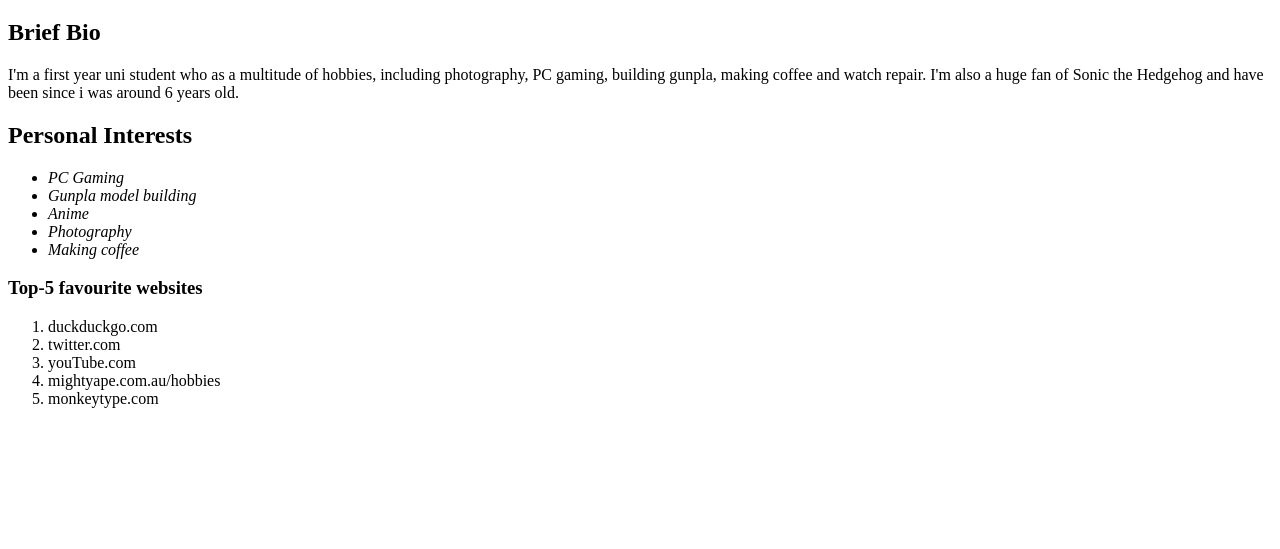
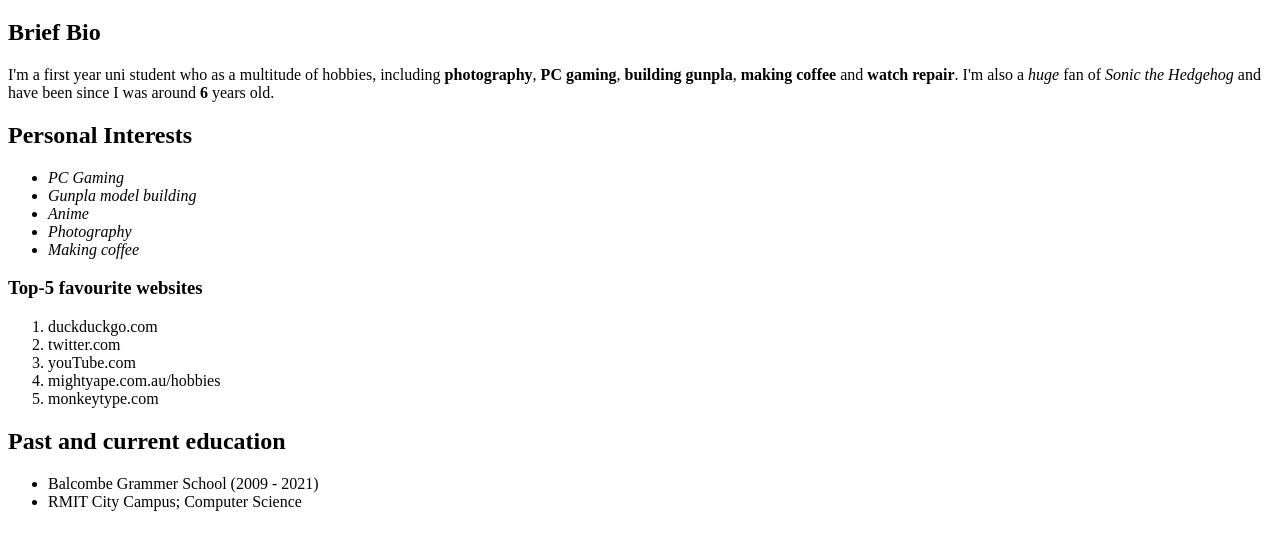
Before and after one commit to JamesLeeRMIT/Workshop1_Practise, a plain HTML site: page html/index.html in a window 1280 px wide. Shown: the part 61-610 px from the top of the page. Drawn offline with Linux system fonts and the light colour scheme.

Commit message:
Updated with a goal

```diff
--- a/html/index.html
+++ b/html/index.html
@@ -10,7 +10,10 @@
   <h1>James Lee</h1>
 
   <h2>Brief Bio</h2>
-  <p>I'm a first year uni student who as a multitude of hobbies, including photography, PC gaming, building gunpla, making coffee and watch repair. I'm also a huge fan of Sonic the Hedgehog and have been since i was around 6 years old.
+  <p>I'm a first year uni student who as a multitude of hobbies,
+    including <b>photography</b>, <b>PC gaming</b>, <b>building gunpla</b>, <b>making coffee</b>
+    and <b>watch repair</b>. I'm also a <em>huge</em> fan of <i>Sonic the Hedgehog</i>
+    and have been since I was around <b>6</b> years old.
   <h2>Personal Interests</h2>
   <ul>
     <i>
@@ -33,6 +36,14 @@
 
   </ol>
 
+  <!-- I would like to add a list of my education as well as making titles italic and adding emphasis-->
+
+  <h2> Past and current education</h2>
+  <ul>
+    <li>Balcombe Grammer School (2009 - 2021)</li>
+    <li>RMIT City Campus; Computer Science </li>
+  </ul>
+
 </body>
 
 </html>
```
